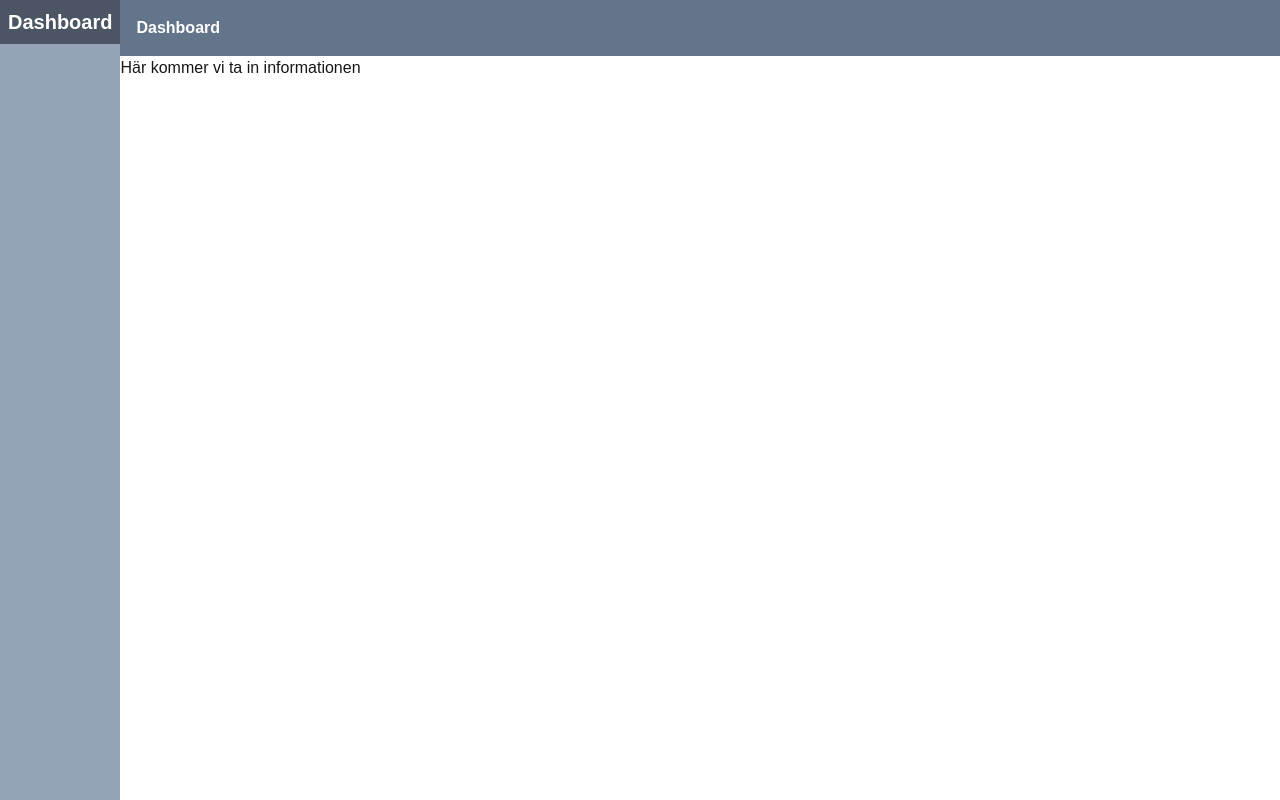
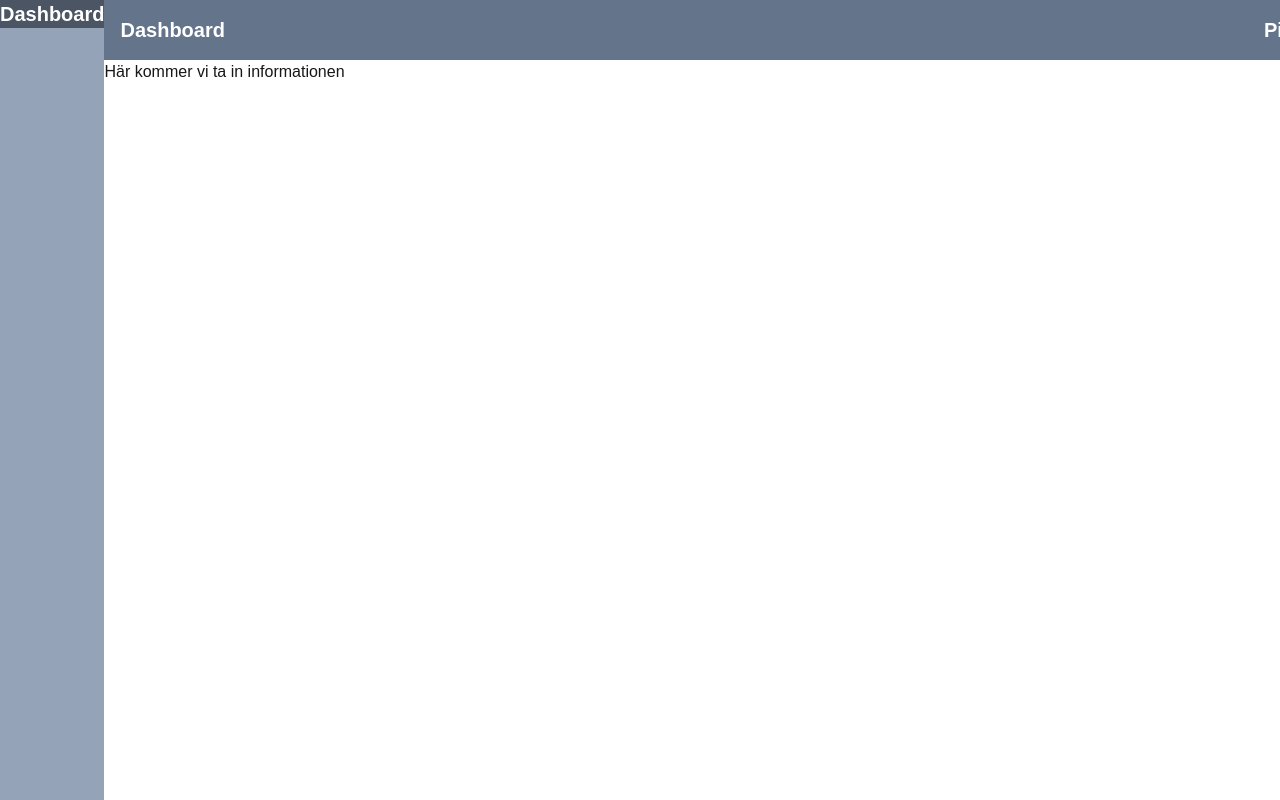
Before and after one commit to TT-portfolio/Resturant_backoffice, a Next.js app: page / in a window 1280 px wide. Shown: the top 800 px of the page. Built offline with nearby package versions, Linux system fonts and the light colour scheme.

Commit message:
Bug fix in topDisplay

```diff
--- a/src/app/Components/SideNavbar/sideNavbar.tsx
+++ b/src/app/Components/SideNavbar/sideNavbar.tsx
@@ -23,7 +23,7 @@ const SideNavbar = () => {
             {/* Dashboard */}
             <div>
                 <button
-                    className="w-full text-left p-2 font-semibold hover:bg-gray-600"
+                    className="w-full text-left font-semibold hover:bg-gray-600"
                     onClick={() => toggleMenu("dashboard")}>
                     Dashboard
                 </button>
--- a/src/app/Components/TopDisplay/TopDisplay.tsx
+++ b/src/app/Components/TopDisplay/TopDisplay.tsx
@@ -4,7 +4,7 @@ import { useUIState } from '@/context/UIStateProvider'
   const TopDisplay = () => {
     const { selectedFilter} = useUIState();
   return (
-    <div className='bg-slate-500 p-4 text-white font-semibold flex justify-between'>
+    <div className='bg-slate-500 p-4 text-white text-xl font-semibold flex justify-between'>
     <div >{selectedFilter}</div>
     <h1>PizzaLover</h1>
     </div>
```
Also changed, not shown: src/app/Database/Orders.json (added, +7 -0 lines), src/app/Components/OrderCard/OrderCard.tsx (added).
